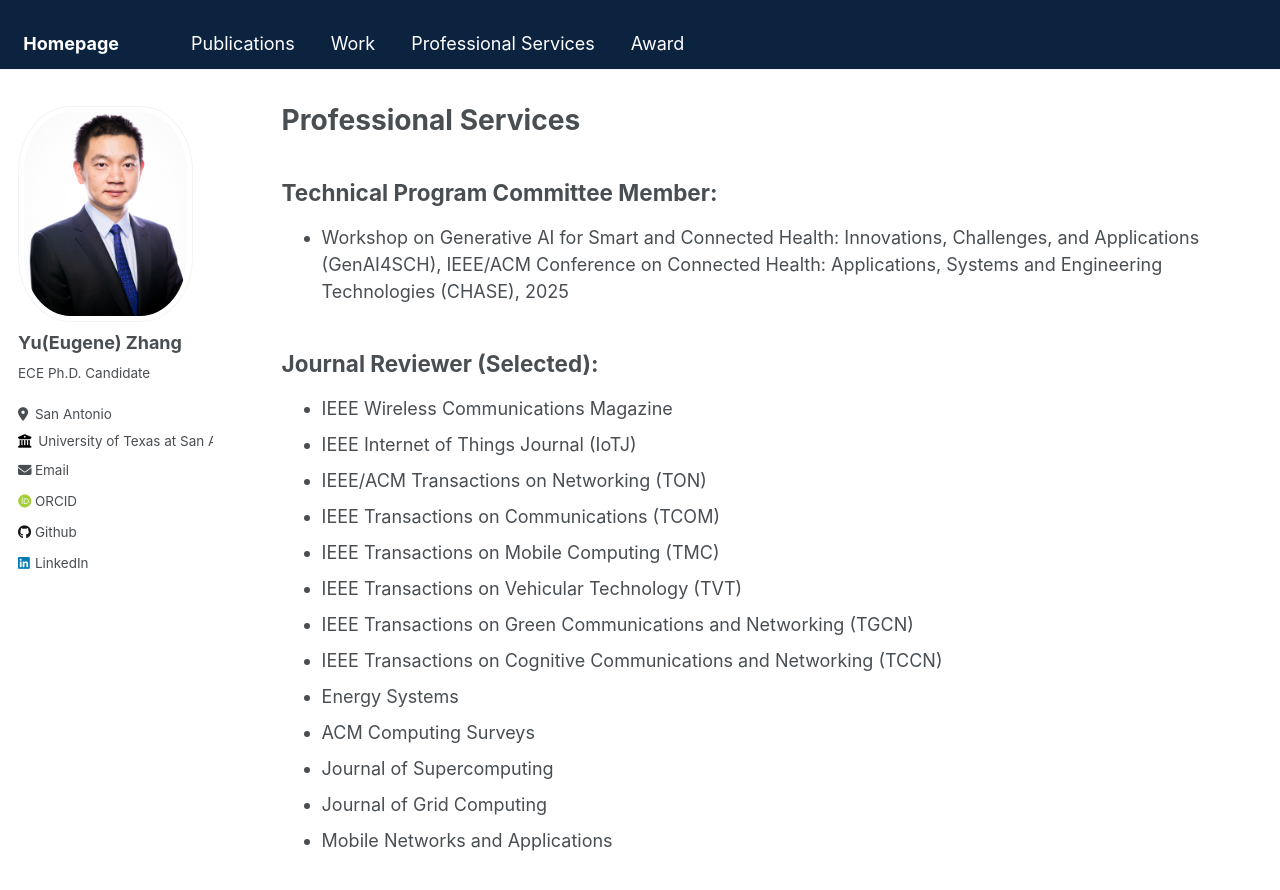
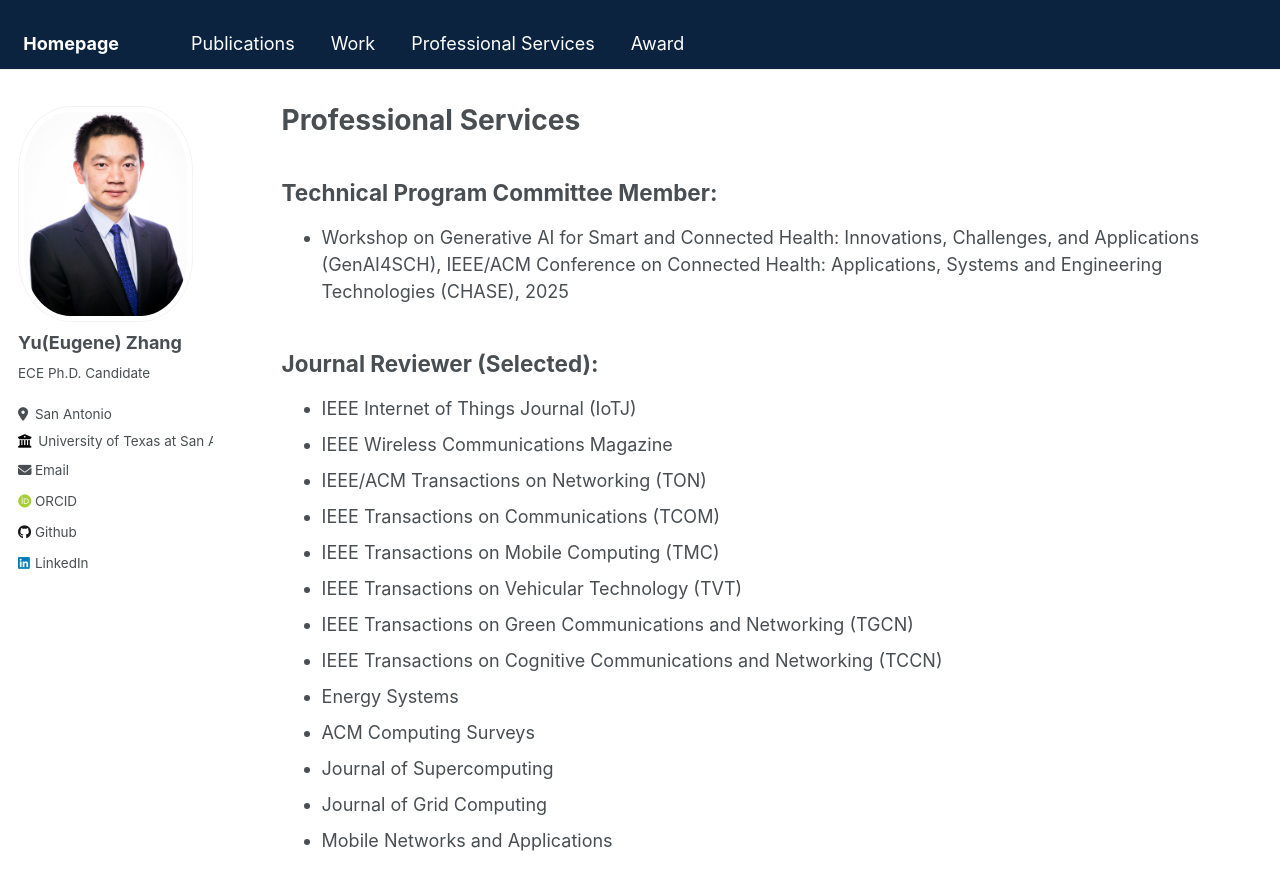
Before and after one commit to Yu-Zhang-Eugene/yu-zhang-eugene.github.io, a Jekyll site: the page built from _pages/professional-services.md, in a window 1280 px wide and 900 px high. Shown: the top 890 px of the window. Built offline with Jekyll 4.4.1, drawn with Linux system fonts in a browser that asks for light colours; some web fonts are replaced.

```diff
--- a/_pages/professional-services.md
+++ b/_pages/professional-services.md
@@ -11,8 +11,8 @@ Technical Program Committee Member:
 
 Journal Reviewer (Selected):
 ------
+- IEEE Internet of Things Journal (IoTJ)
 - IEEE Wireless Communications Magazine
-- IEEE Internet of Things Journal (IoTJ)
 - IEEE/ACM Transactions on Networking (TON)
 - IEEE Transactions on Communications (TCOM)
 - IEEE Transactions on Mobile Computing (TMC)
```
